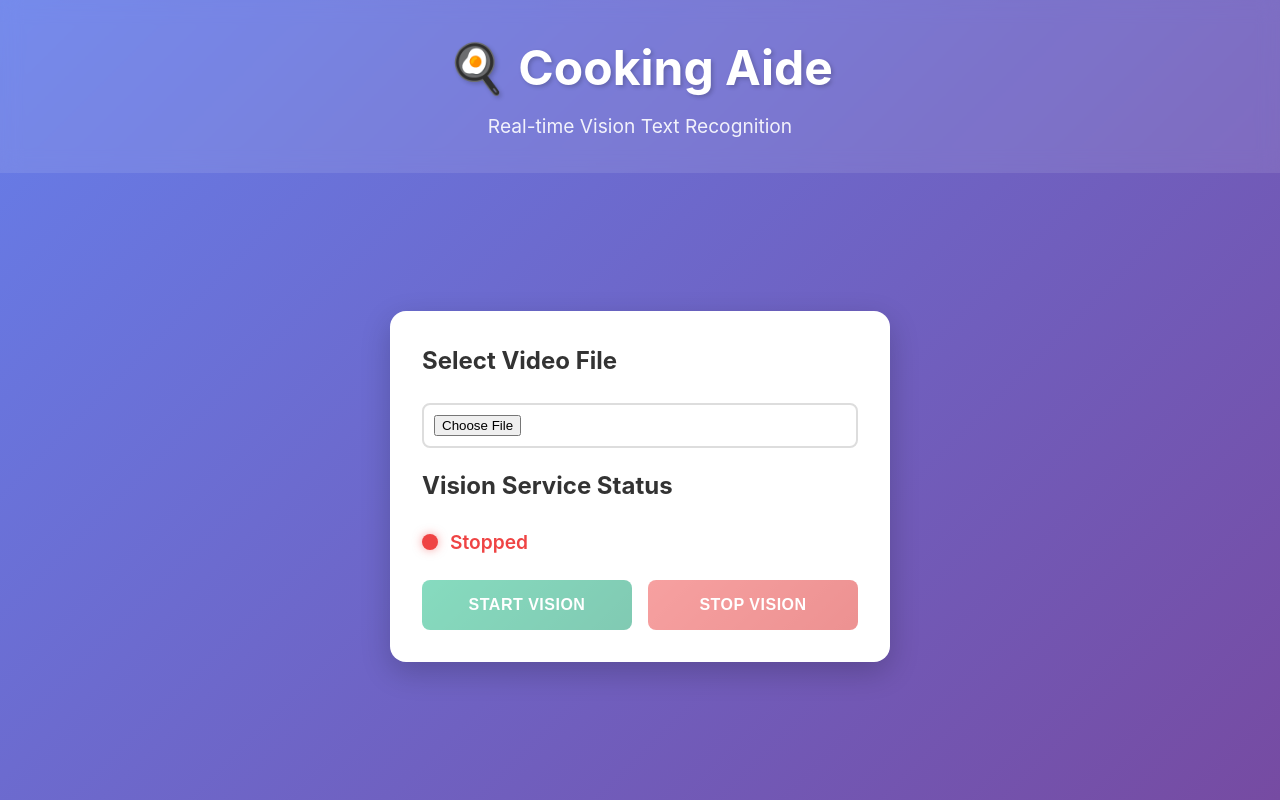
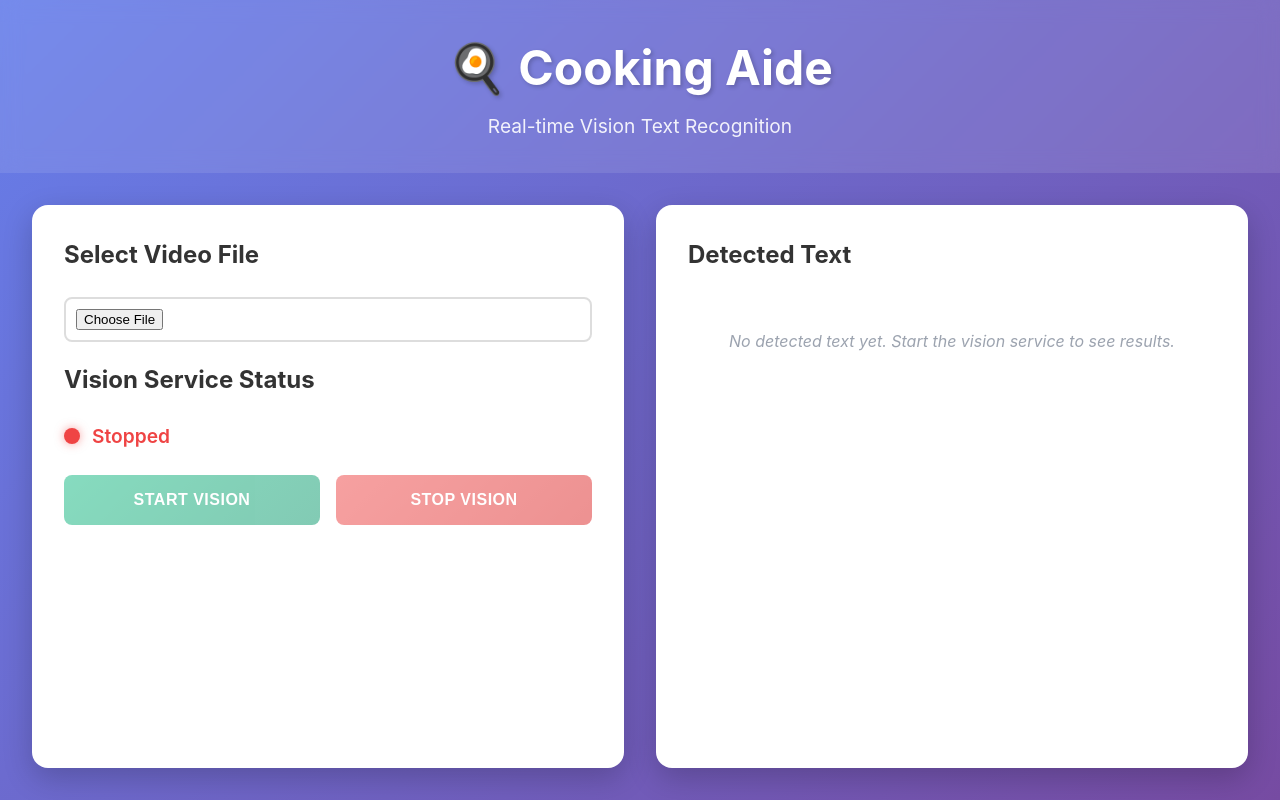
Before and after one commit to j-chen005/cooking-aide, a React (Vite) app in the folder client/: page / in a window 1280 px wide. Built offline with nearby package versions, Linux system fonts and the light colour scheme.

Commit message:
side by side view

```diff
--- a/client/src/App.css
+++ b/client/src/App.css
@@ -42,11 +42,20 @@ body {
 .app-main {
   flex: 1;
   display: flex;
-  flex-direction: column;
-  align-items: center;
-  justify-content: center;
+  flex-direction: row;
+  align-items: stretch;
   padding: 2rem;
   gap: 2rem;
+  max-width: 1600px;
+  width: 100%;
+  margin: 0 auto;
+}
+
+@media (max-width: 768px) {
+  .app-main {
+    flex-direction: column;
+    align-items: center;
+  }
 }
 
 .status-card,
@@ -55,8 +64,16 @@ body {
   border-radius: 16px;
   padding: 2rem;
   box-shadow: 0 10px 30px rgba(0, 0, 0, 0.2);
-  max-width: 500px;
+  flex: 1;
   width: 100%;
+  min-width: 0;
+}
+
+@media (max-width: 768px) {
+  .status-card,
+  .info-card {
+    max-width: 500px;
+  }
 }
 
 .status-card h2,
@@ -197,8 +214,17 @@ body {
   border-radius: 16px;
   padding: 2rem;
   box-shadow: 0 10px 30px rgba(0, 0, 0, 0.2);
-  max-width: 500px;
+  flex: 1;
   width: 100%;
+  min-width: 0;
+  display: flex;
+  flex-direction: column;
+}
+
+@media (max-width: 768px) {
+  .results-card {
+    max-width: 500px;
+  }
 }
 
 .results-card h3 {
@@ -211,8 +237,16 @@ body {
   display: flex;
   flex-direction: column;
   gap: 1rem;
-  max-height: 400px;
+  flex: 1;
   overflow-y: auto;
+  min-height: 200px;
+}
+
+.results-empty {
+  color: #9ca3af;
+  font-style: italic;
+  text-align: center;
+  padding: 2rem;
 }
 
 .result-item {
--- a/client/src/App.tsx
+++ b/client/src/App.tsx
@@ -167,7 +167,6 @@ function App() {
                 controls
                 style={{
                   width: '100%',
-                  maxWidth: '600px',
                   borderRadius: '8px',
                   backgroundColor: '#000'
                 }}
@@ -205,19 +204,23 @@ function App() {
           </div>
         </div>
 
-        {results.length > 0 && (
-          <div className="results-card">
-            <h3>Detected Text</h3>
-            <div className="results-list">
-              {results.map((result, index) => (
+        <div className="results-card">
+          <h3>Detected Text</h3>
+          <div className="results-list">
+            {results.length > 0 ? (
+              results.map((result, index) => (
                 <div key={index} className="result-item">
                   <span className="result-timestamp">{new Date().toLocaleTimeString()}</span>
                   <p>{result}</p>
                 </div>
-              ))}
-            </div>
+              ))
+            ) : (
+              <div className="results-empty">
+                No detected text yet. Start the vision service to see results.
+              </div>
+            )}
           </div>
-        )}
+        </div>
       </main>
     </div>
   )
```
